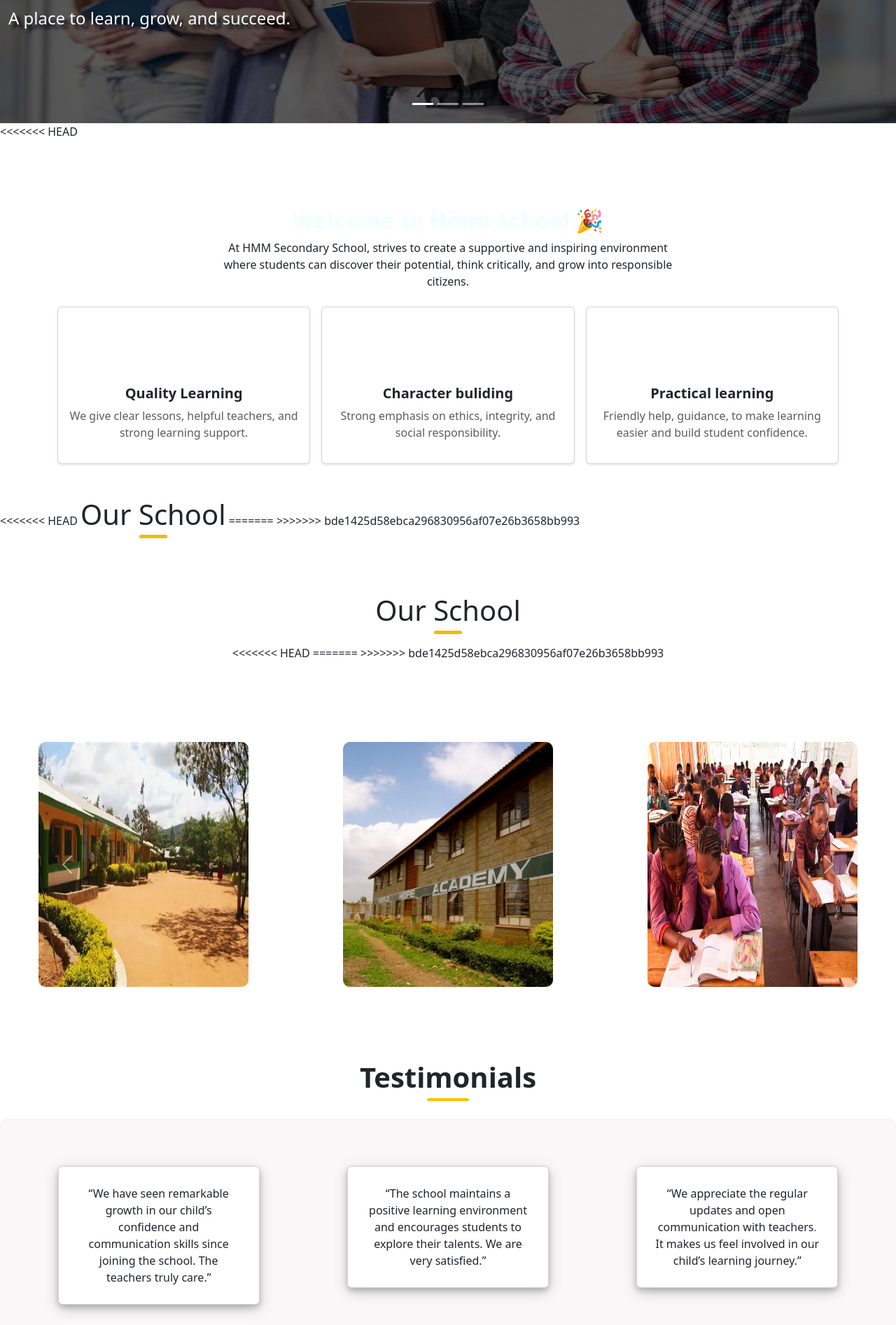
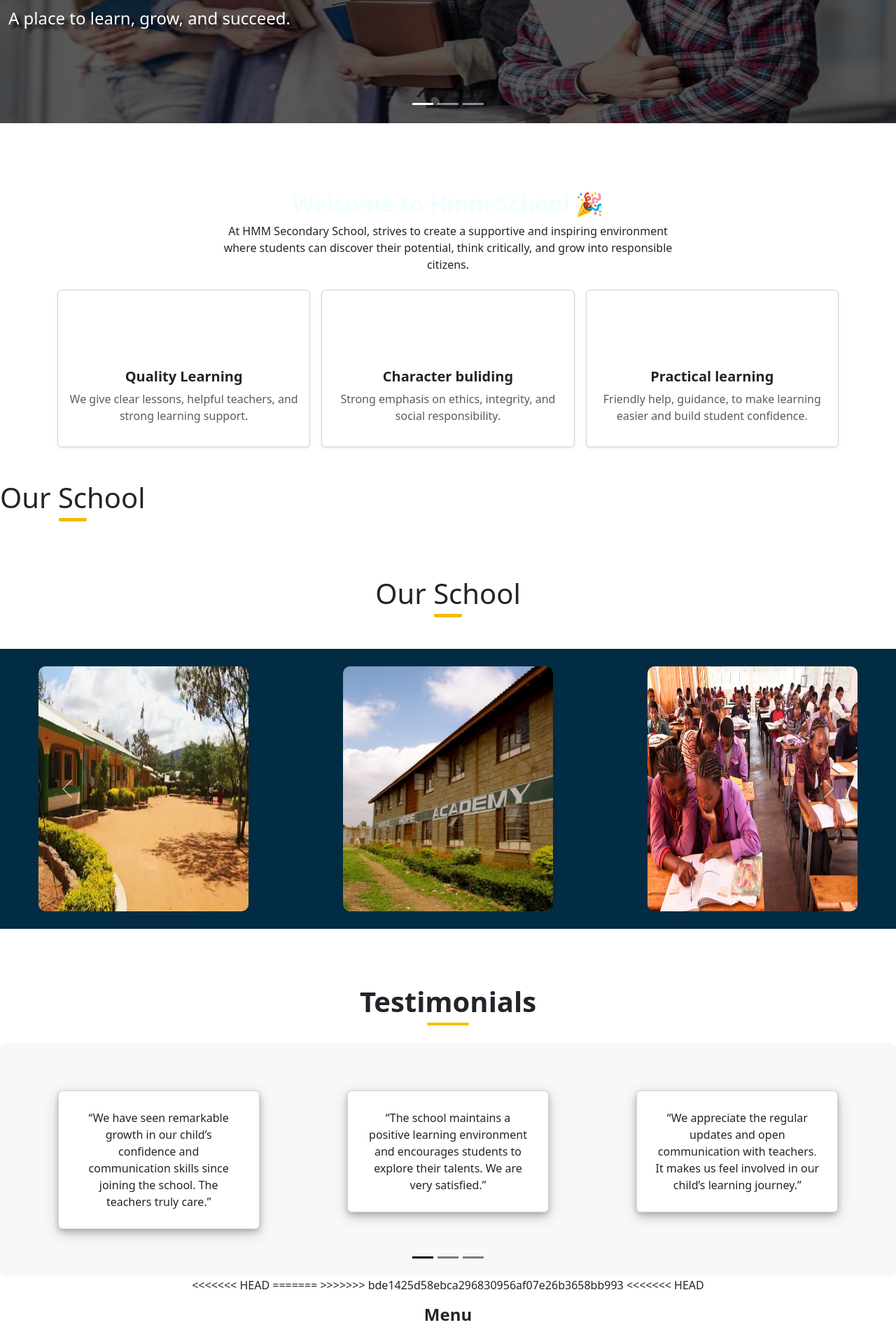
Before and after one commit to henok03/School-project-1, a PHP site: page / in a window 1280 px wide. Shown: the part 414-2307 px from the top of the page at 70% size. Run offline with PHP 8.4, Linux system fonts and the light colour scheme.

Commit message:
i fixthe about us nav and footer

```diff
--- a/index.html
+++ b/index.html
@@ -101,12 +101,12 @@
 
 
 
-<<<<<<< HEAD
+
 <section class="container py-5 mt-5" style=" background: linear-gradient(135deg,#022c43);
-=======
+
 
 <section class="container py-5 mt-5" style=" background: #004367;
->>>>>>> bde1425d58ebca296830956af07e26b3658bb993
+
 
     color: white;
     padding: 60px 20px;
@@ -159,20 +159,16 @@
 
 </div>
 
-<<<<<<< HEAD
   <h1 class="ourschool" data-aos="fade-left">Our School</h1>
-=======
 
->>>>>>> bde1425d58ebca296830956af07e26b3658bb993
 <div class="text-center mt-5 pt-3 ">
   <div >
  <h1 class="ourschool" data-aos="fade-left">Our School</h1>
 </div>
 
-<<<<<<< HEAD
-=======
 
->>>>>>> bde1425d58ebca296830956af07e26b3658bb993
+
+
 <div id="carouselExampleAutoplaying" class="carousel slide bg-section " data-aos="fade-left" data-bs-ride="carousel" data-bs-interval="3000">
 
   <div class="carousel-inner">
@@ -358,12 +354,12 @@
   <div class=" d-flex justify-content-center mt-5">
     <p class="mb-0  text-center" >&copy; 2025 Haile Mariam Mamo Secondary School. <br> All rights reserved.
     </p>
-=======
+
 
 <!-- Bootstrap CSS -->
 
 
->>>>>>> bde1425d58ebca296830956af07e26b3658bb993
+
 
 <!-- FOOTER -->
 <footer class="footer-bg pt-5 pb-4">
--- a/index2.html
+++ b/index2.html
@@ -67,7 +67,7 @@
 
         <h4 class="fw-semibold text-primary mb-3" data-aos="fade-down">Who We Are</h4>
 
-        <p class="text-muted" data-aos="fade-down">
+        <p class="text-muted" data-aos="fade-ups">
           Haile Mariyam Mamo High School is a leading educational institution dedicated to nurturing bright minds and shaping future leaders. Founded with a passion for learning and excellence, our school provides a well-rounded education that combines academic rigor with moral values and practical skills.
         </p>
 
--- a/style.css
+++ b/style.css
@@ -112,14 +112,13 @@
     display: flex;
     align-items: center;
     justify-content: center;
-<<<<<<< HEAD
   }
-=======
+{
     background: linear-gradient(135deg, #022c43);
     background :   #022c43; ;
-radius: 2px;
+    radius: 2px;
 }
->>>>>>> bde1425d58ebca296830956af07e26b3658bb993
+
 
 
   .bg-section {
```
